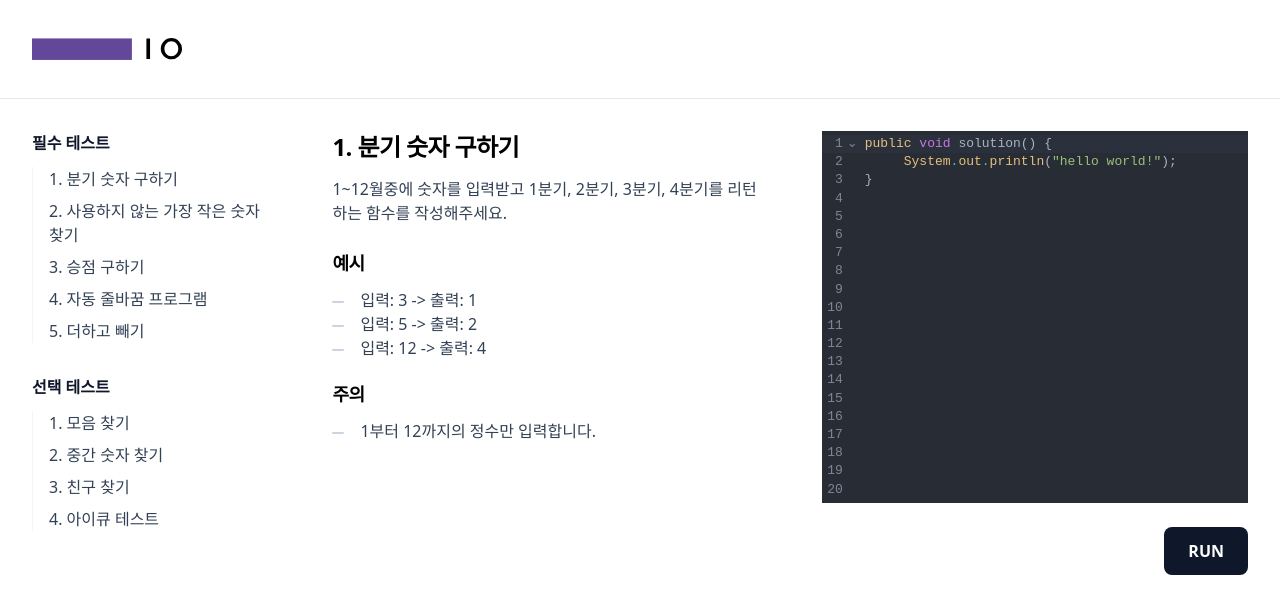
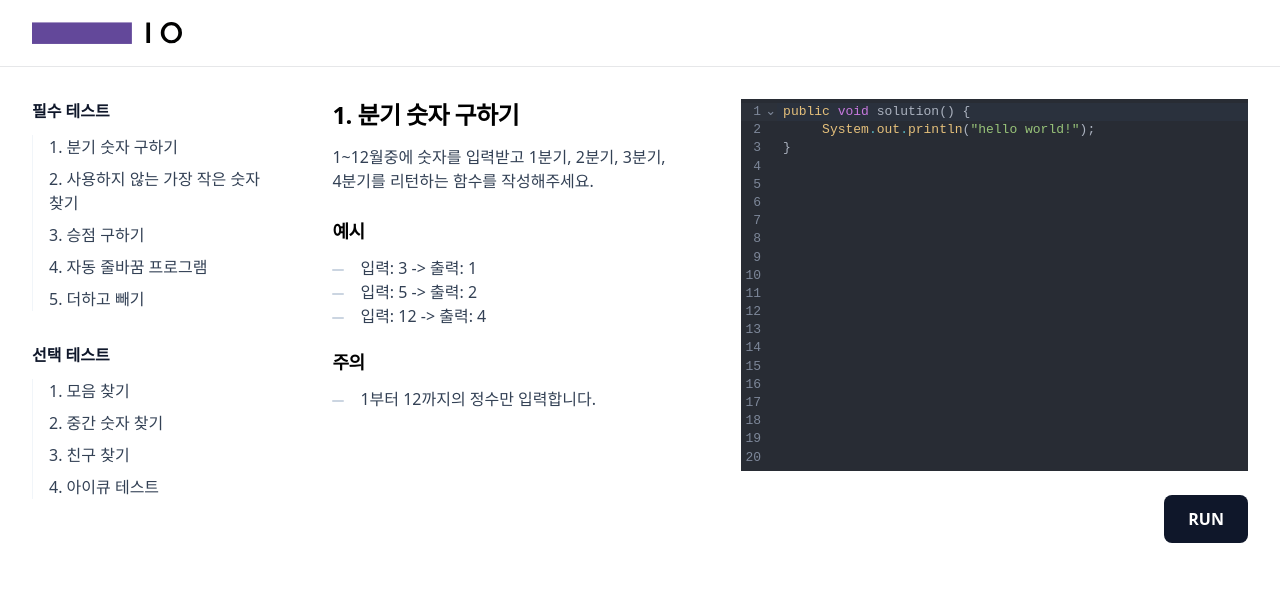
Before and after one commit to LeeByeongdo/java-coding-test-front, a SvelteKit app: page / in a window 1280 px wide. Shown: the top 614 px of the page. Built offline with nearby package versions, Linux system fonts and the light colour scheme.

Commit message:
에러처리 작업중

```diff
--- a/src/routes/+layout.svelte
+++ b/src/routes/+layout.svelte
@@ -18,6 +18,7 @@
 
 	let dom: Element;
 	let codemirror: EditorView;
+	let errors: string[] = [];
 
 	onMount(async () => {
 		codemirror = new EditorView({
@@ -57,7 +58,7 @@
 			throw new Error(`Fetch error: ${res.statusText}`);
 		}
 
-		console.log(await res.json());
+		errors = await res.json();
 	}
 </script>
 
@@ -68,7 +69,7 @@
 		>
 			<div class="max-w-screen-2xl m-auto">
 				<div
-					class="py-4 border-b border-slate-900/10 lg:px-8 lg:border-0 dark:border-slate-300/10 mx-4 lg:mx-0"
+					class="border-b border-slate-900/10 lg:px-8 lg:border-0 dark:border-slate-300/10 mx-4 lg:mx-0"
 				>
 					<svg
 						xmlns="http://www.w3.org/2000/svg"
@@ -99,10 +100,10 @@
 	<div class="flex flex-row max-w-screen-2xl m-auto">
 		<Navigation />
 		<div class="flex flex-grow">
-			<div class="desc basis-1/2 p-8">
+			<div class="desc basis-5/12 p-8">
 				<slot />
 			</div>
-			<div class="basis-1/2 p-8">
+			<div class="basis-7/12 p-8">
 				<div id="my-codemirror" bind:this={dom} />
 				<br />
 				<div class="text-right">
@@ -111,6 +112,11 @@
 						on:click={handleRunClick}>RUN</button
 					>
 				</div>
+				<ul>
+					{#each errors as error}
+						<li>{error}</li>
+					{/each}
+				</ul>
 			</div>
 		</div>
 	</div>
--- a/src/routes/styles.css
+++ b/src/routes/styles.css
@@ -40,5 +40,5 @@ h3 {
 }
 
 .nav {
-	min-width: 230px;
+	min-width: 200px;
 }
```
